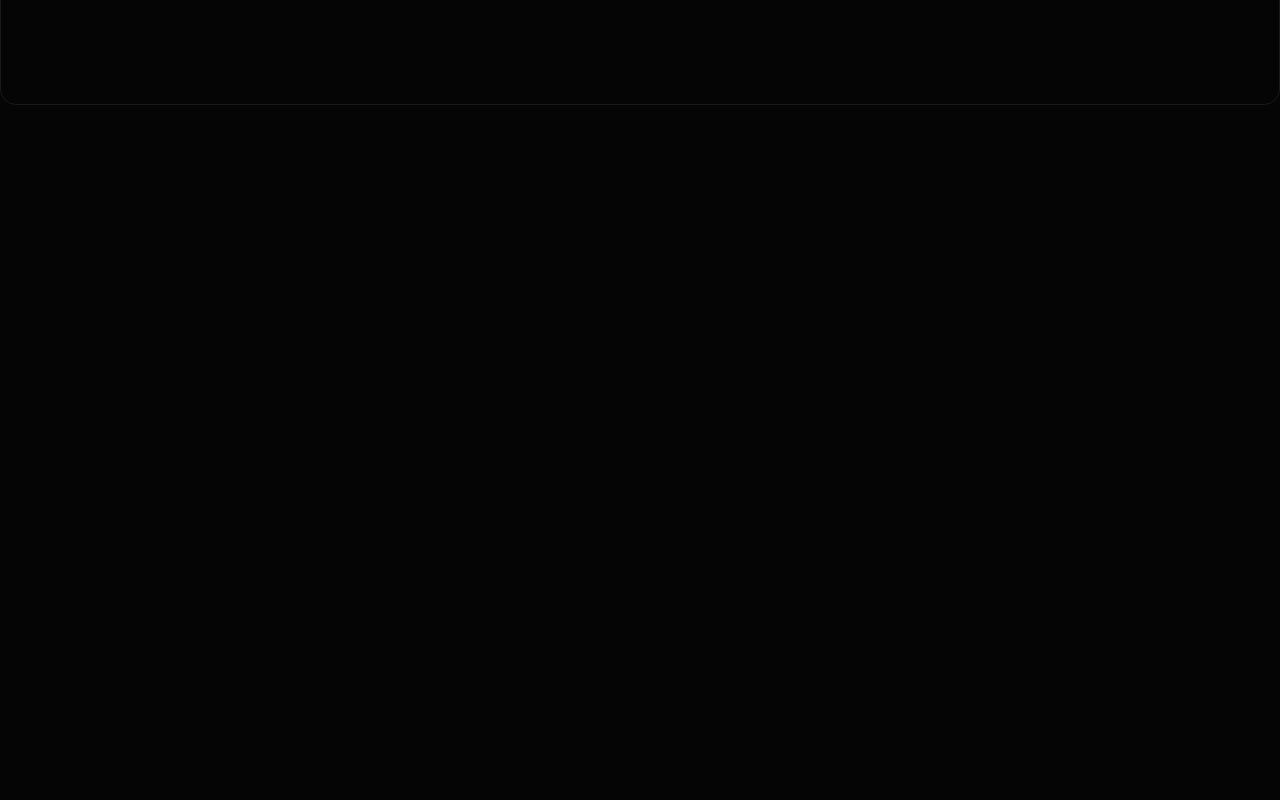
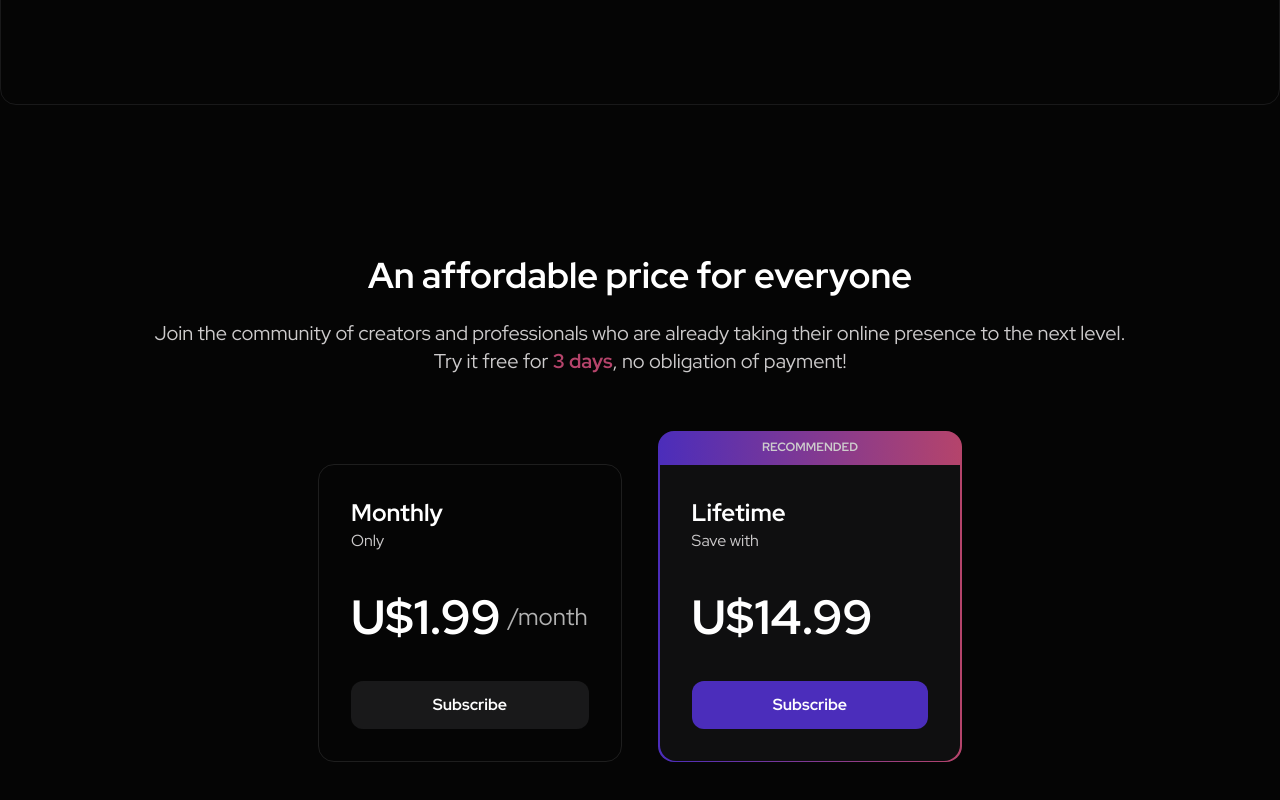
Before and after one commit to TomazMPP/puros.me, a Next.js app: page / in a window 1280 px wide. Shown: the part 1495-2295 px from the top of the page. Before the commit the page ends 1680 px from the top, so only its background shows below. Built offline with nearby package versions, Linux system fonts and the light colour scheme.

Commit message:
feat: pricing session

```diff
--- /dev/null
+++ b/app/components/landing-page/Pricing.tsx
@@ -0,0 +1,47 @@
+import { TRIAL_DAYS } from "../lib/config";
+import Button from "../ui/Button";
+
+export default function Pricing() {
+  return (
+    <div className="my-[150px] flex flex-col items-center gap-14">
+      <div className="flex flex-col items-center gap-6">
+        <h3 className="text-4xl font-bold text-white">
+        An affordable price for everyone
+        </h3>
+        <p className="text-content-body text-xl text-center">Join the community of creators and professionals who are already taking their online presence to the next level. <br />Try it free for <strong className="text-accent-pink">{TRIAL_DAYS} days</strong>, no obligation of payment!</p>
+      </div>
+      <div className="flex items-end gap-9">
+      <div className="w-[304px] p-8 flex flex-col gap-7 rounded-2xl border border-[#1E1E1E]">
+              <div className="flex flex-col">
+                <span className="text-white font-bold text-2xl">Monthly</span>
+                <span className="text-content-body">Only</span>
+              </div>
+            <div className="flex items-center gap-2">
+              <span className="text-white font-bold text-[48px]">U$1.99</span>
+              <span className="text-content-headline text-2xl">/month</span>
+          </div>
+          <Button variant="secondary">Subscribe</Button>
+          </div>
+          <div className="flex flex-col">
+          <div className="flex justify-center items-center rounded-t-2xl p-2 w-[304px] bg-[linear-gradient(90deg,#4B2DBB_0%,#B5446B_100%)]">
+            <span className="uppercase text-xs font-bold">
+              Recommended
+            </span>
+          </div>
+          <div className="p-[1.6px] bg-[linear-gradient(90deg,#4B2DBB_0%,#B5446B_100%)] rounded-b-2xl">
+              <div className="w-full bg-background-secondary p-8 flex flex-col gap-7 rounded-b-2xl">
+            <div className="flex flex-col">
+              <span className="text-white font-bold text-2xl">Lifetime</span>
+              <span className="text-content-body">Save with</span>
+            </div>
+            <div className="flex items-center gap-1">
+              <span className="text-white font-bold text-[48px]">U$14.99</span>
+            </div>
+            <Button>Subscribe</Button>
+              </div>
+          </div>
+          </div>
+      </div>
+    </div>
+  )
+}
--- a/app/page.tsx
+++ b/app/page.tsx
@@ -1,6 +1,7 @@
 import Header from './components/landing-page/Header';
 import Hero from './components/landing-page/Hero';
-import VideoExplanation from './components/landing-page/video-explanation';
+import Pricing from './components/landing-page/Pricing';
+import VideoExplanation from './components/landing-page/VideoExplanation';
 
 export default function Home() {
   return (
@@ -8,9 +9,10 @@ export default function Home() {
       <Header />
       <Hero />
       <VideoExplanation />
+      <Pricing />
      {/*
 
-      <Pricing />
+
       <FAQ /> */}
     </div>
   );
```
Also changed, not shown: app/components/landing-page/VideoExplanation.tsx (renamed from app/components/landing-page/video-explanation.tsx).
